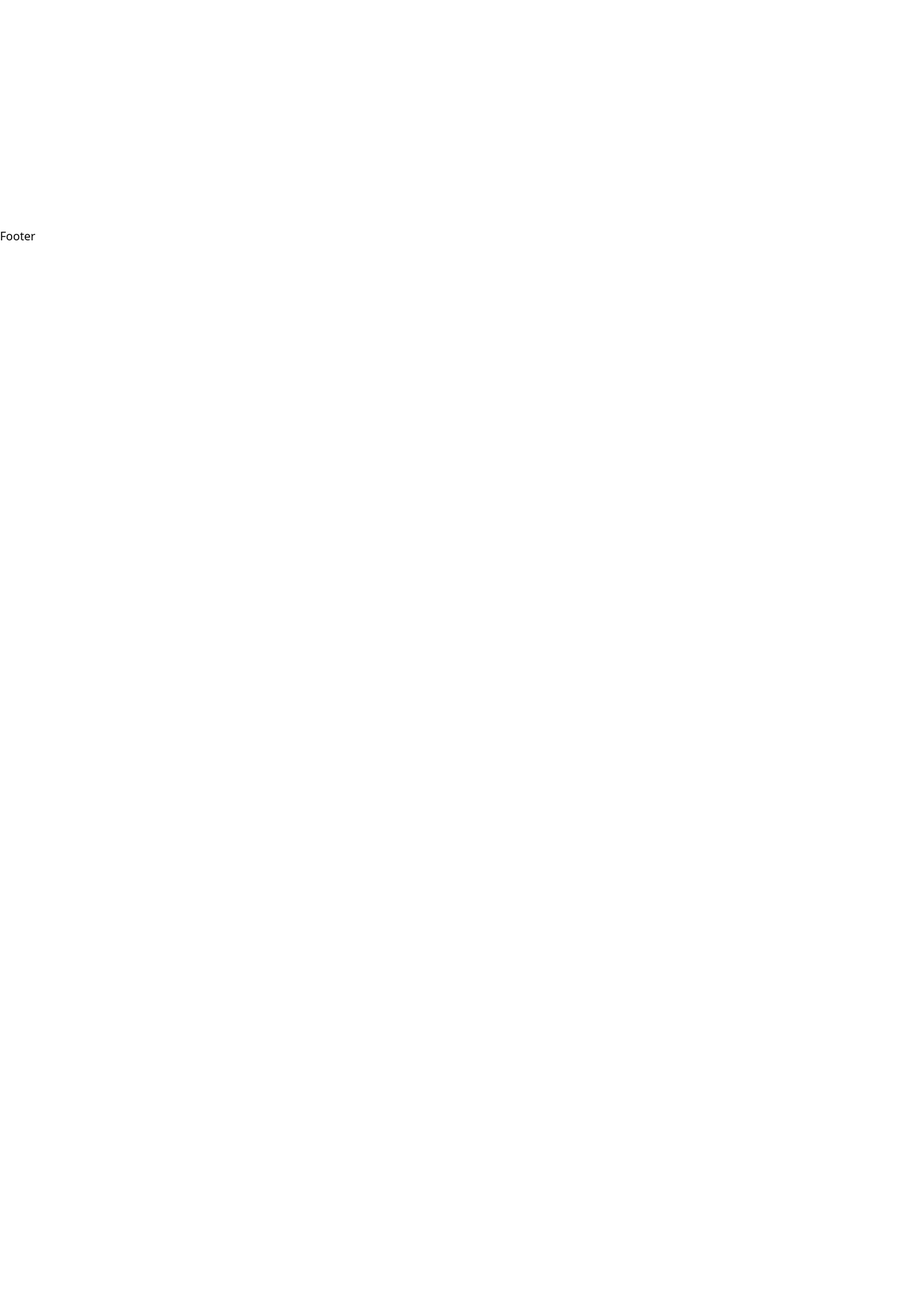
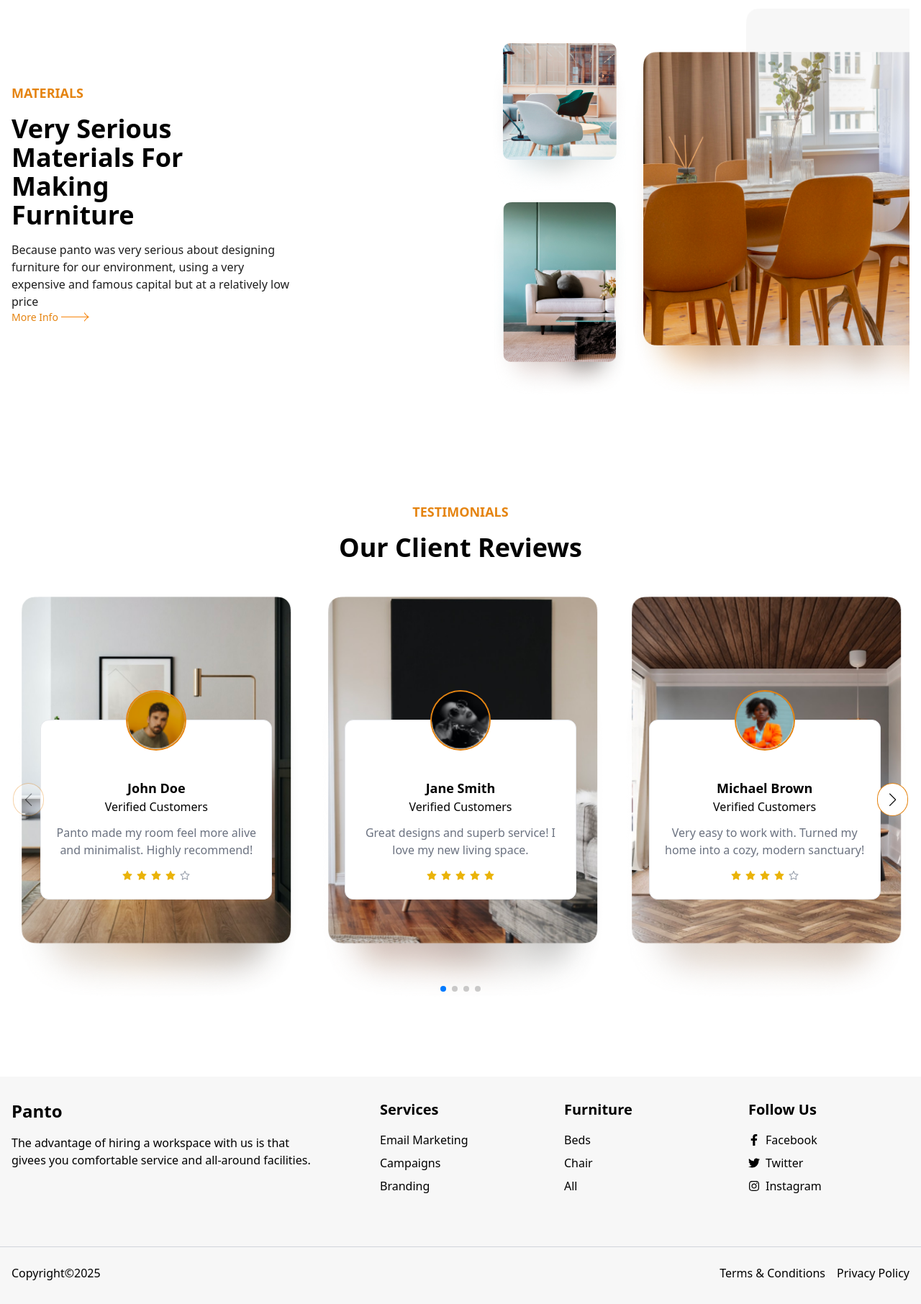
Before and after one commit to PavelRiajul/panto-furniture-landing-page, a React (Vite) app: page /contact in a window 1280 px wide. Shown: the part 508-2320 px from the top of the page at 72% size. Before the commit the page ends 848 px from the top, so only its background shows below. Built offline with nearby package versions, Linux system fonts and the light colour scheme.

Commit message:
footer-done

```diff
--- a/src/App.jsx
+++ b/src/App.jsx
@@ -1,6 +1,7 @@
 import { Outlet } from "react-router"
 import Navbar from "./components/Navbar"
 import Routing from "./utils/routing"
+import Footer from "./components/Footer"
 
 
 const App = () => {
@@ -8,10 +9,10 @@
     <div>
       <Navbar/>
       <Routing/>
-      <main className="min-h-screen">
+      <main>
         <Outlet/>
       </main>
-      <footer>Footer</footer>
+      <Footer/>
     </div>
   )
 }
--- /dev/null
+++ b/src/components/Footer.jsx
@@ -0,0 +1,59 @@
+import { FaFacebookF, FaInstagram, FaTwitter } from "react-icons/fa"
+import { Link } from "react-router"
+
+
+const Footer = () => {
+  return (
+    <footer className="bg-secondary-bg text-black dark:bg-gray-800 dark:text-white pt-2 pb-5 mt-20">
+        <div className="section-container grid grid-cols-1 sm:grid-cols-2 md:grid-cols-5 gap-8 px-8">
+         {/* logo and details */}
+         <div className="md:col-span-2">
+            <h2 className="text-2xl font-bold mb-4"><Link to={'/'}>Panto</Link></h2>
+            <p className="md:mr-12">The advantage of hiring a workspace with us is that givees you comfortable service and all-around facilities.</p>
+         </div>
+         {/* services div */}
+         <div>
+           <h2 className="text-xl font-semibold mb-4">Services</h2>
+           <ul className="space-y-2">
+            <li><Link className="hover:text-primary" to={'/'}>Email Marketing</Link></li>
+            <li><Link className="hover:text-primary" to={'/'}>Campaigns</Link></li>
+            <li><Link className="hover:text-primary" to={'/'}>Branding</Link></li>
+           </ul>
+         </div>
+         <div>
+           <h2 className="text-xl font-semibold mb-4">Furniture</h2>
+           <ul className="space-y-2">
+            <li><Link className="hover:text-primary" to={'/'}>Beds</Link></li>
+            <li><Link className="hover:text-primary" to={'/'}>Chair</Link></li>
+            <li><Link className="hover:text-primary" to={'/'}>All</Link></li>
+           </ul>
+         </div>
+         <div>
+           <h2 className="text-xl font-semibold mb-4">Follow Us</h2>
+           <ul className="space-y-2">
+            <li><Link className="hover:text-primary flex items-center space-x-2" to={'/'}>
+            <FaFacebookF/> <span>Facebook</span>
+            </Link></li>
+            <li><Link className="hover:text-primary flex items-center space-x-2" to={'/'}>
+            <FaTwitter/> <span>Twitter</span>
+            </Link></li>
+            <li><Link className="hover:text-primary flex items-center space-x-2" to={'/'}>
+            <FaInstagram/> <span>Instagram</span>
+            </Link></li>
+           </ul>
+         </div>
+        </div>
+        {/* copyright */}
+        <div className="mt-12 section-container flex flex-col sm:flex-row sm:justify-between sm:items-center sm:text-center gap-4  text-left text-black dark:bg-gray-800 dark:text-white
+        border-t border-gray-300 pt-4">
+            <p>Copyright&copy;{new Date().getFullYear()}</p>
+            <div className="flex items-center gap-4">
+                <Link to={'/'}>Terms & Conditions</Link>
+                <Link to={'/'}>Privacy Policy</Link>
+            </div>
+        </div>
+    </footer>
+  )
+}
+
+export default Footer
--- a/src/pages/about/About.jsx
+++ b/src/pages/about/About.jsx
@@ -1,8 +1,16 @@
-
-
+import aboutBgImg from "../../assets/about-background.jpg"
+import Expriences from "../home/Expriences"
 const About = () => {
   return (
-    <div>About</div>
+    <section>
+      {/* banner */}
+      <div className="w-full h-[400px] bg-no-repeat bg-cover flex items-center justify-center text-white" style={{backgroundImage:`url(${aboutBgImg})`}}>
+         <div>
+          <h1 className="text-5xl font-bold underline underline-offset-4">About Page</h1>
+         </div>
+      </div>
+      <Expriences/>
+    </section>
   )
 }
 
--- a/src/pages/contact/Contact.jsx
+++ b/src/pages/contact/Contact.jsx
@@ -1,8 +1,18 @@
-
-
+import Materials  from "../home/Materials"
+import Testimonials from "../home/Testimonials"
+import contactBgImg from "../../assets/contact-background.jpg"
 const Contact = () => {
   return (
-    <div>Contact</div>
+<section>
+      {/* banner */}
+      <div className="w-full h-[400px] bg-no-repeat bg-cover flex items-center justify-center text-white" style={{backgroundImage:`url(${contactBgImg})`}}>
+         <div>
+          <h1 className="text-5xl font-bold underline underline-offset-4">Contact Us</h1>
+         </div>
+      </div>
+      <Materials/>
+      <Testimonials/>
+    </section>
   )
 }
 
--- a/src/pages/home/Testimonials.jsx
+++ b/src/pages/home/Testimonials.jsx
@@ -68,5 +68,4 @@
     </section>
   )
 }
-
 export default Testimonials
```
